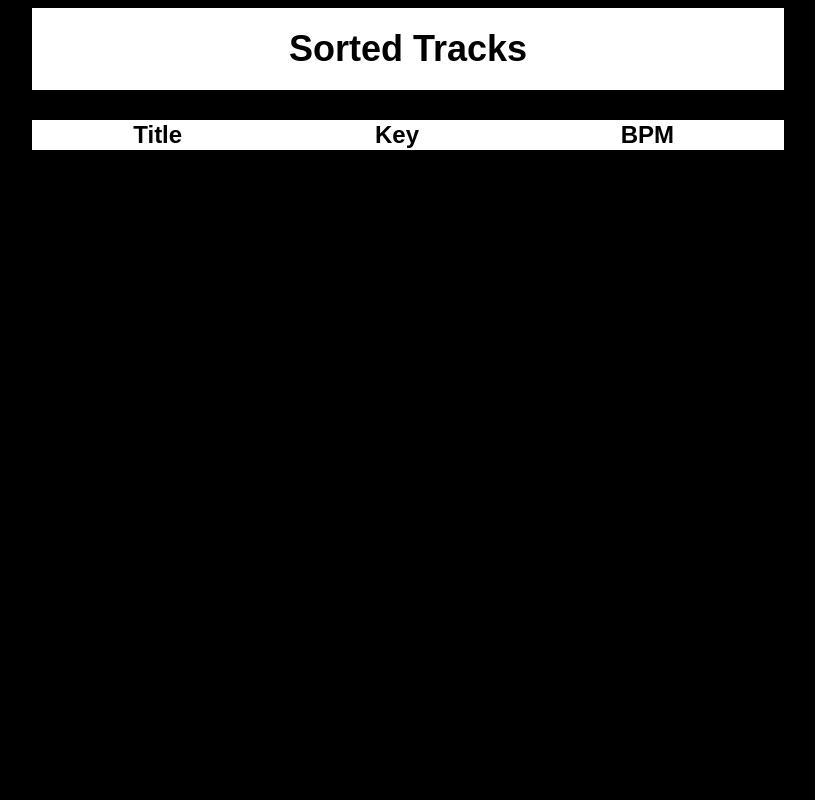
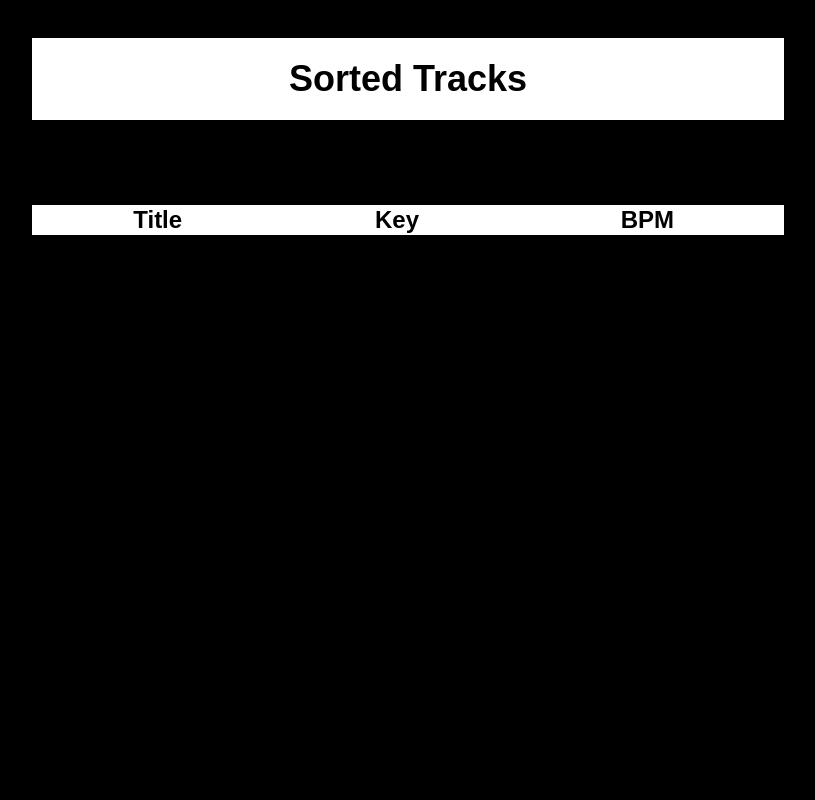
Before and after one commit to JAK-Owen/Smart-Playlist, a PHP site: page /sorting.php in a window 1280 px wide. Shown: the whole page, without its empty margins (232-1047 px from the left). Run offline with PHP 8.4, Linux system fonts and the light colour scheme; data that the repository does not hold is empty; a stand-in replaces the project's code that opens the database connection.

Commit message:
Layout tweaks

```diff
--- a/styleSheet.css
+++ b/styleSheet.css
@@ -5,6 +5,9 @@ body {
    height: auto;
    font-family: Arial, Helvetica, sans-serif;
    font-weight: 200;
+   display: flex;
+   flex-direction: column;
+   align-items: center; /* Center content horizontally */
 }
 
 h2 {
@@ -14,15 +17,18 @@ h2 {
    background-color: #ffffff;
    color: #000000;
    background-size: cover;
-   /* min-width: 230px; */
+   width: 100%; /* Ensure full width */
+   box-sizing: border-box;
 }
 
 form {
    text-align: center;
+   width: 100%; /* Ensure full width */
+   box-sizing: border-box;
 }
 
 .playlist-table {
-   margin-top: 20px;
+   margin-top: 55px;
    width: 100%;
    box-sizing: border-box;
    border-collapse: collapse;
@@ -35,22 +41,21 @@ form {
    border-top: 1px solid #fff;
 }
 
-.header-column {
-   font-size: 24px;
-}
-
 input {
    background-color:#000000;
    color: #fff;
    font-family: Arial, Helvetica, sans-serif;
    font-weight: 200;
    box-shadow: none;
-   padding: 80px;
+   padding: 15px; /* Adjusted padding for input fields */
+   width: 100%; /* Ensure full width */
+   box-sizing: border-box;
 }
 
 .header-column {
    background-color: #ffffff;
    color: #000000;
-
-
+   font-size: 24px;
+   width: 100%; /* Ensure full width */
+   box-sizing: border-box;
 }
```
